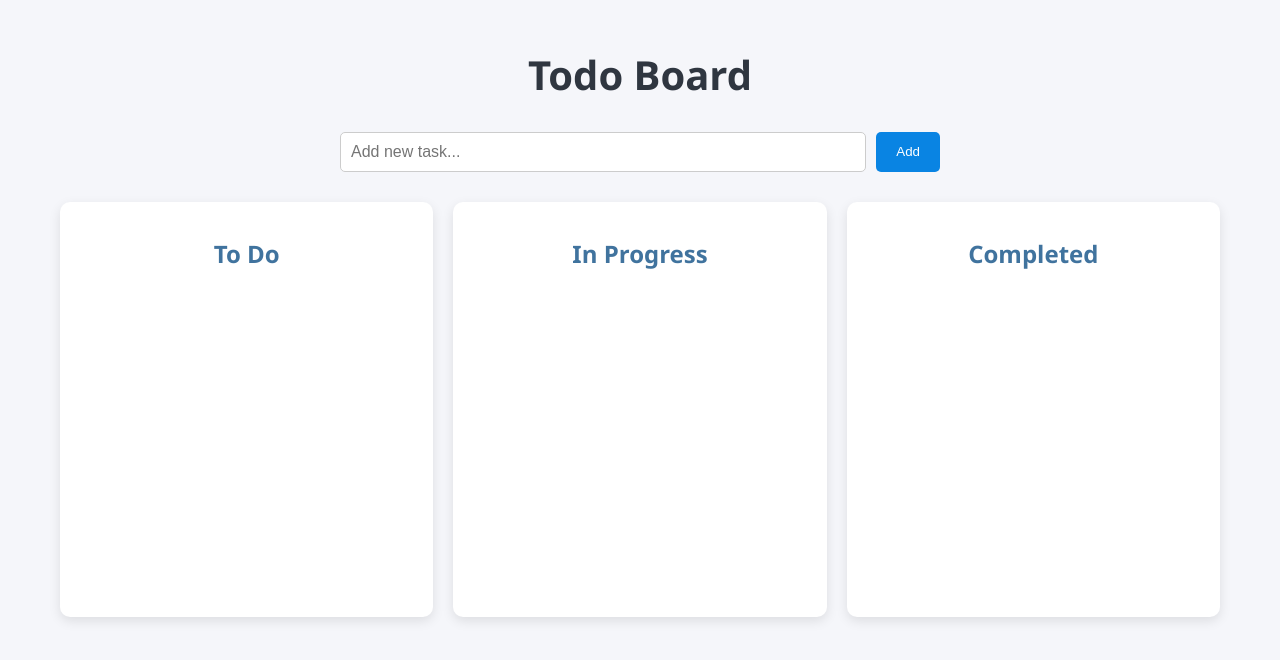
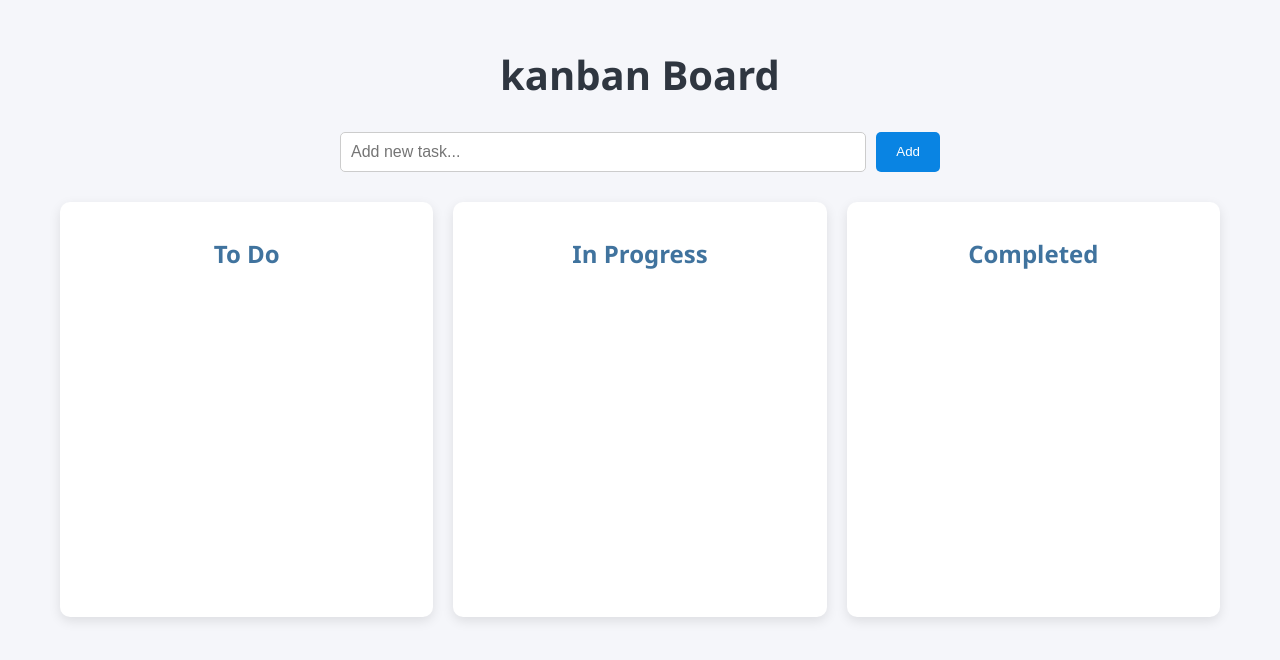
Before and after one commit to Kalyan5256/kanban, a plain HTML site: page index.html in a window 1280 px wide. Drawn offline with nearby package versions, Linux system fonts and the light colour scheme.

Commit message:
Update index.html

```diff
--- a/index.html
+++ b/index.html
@@ -14,7 +14,7 @@
     <script src="index.js" defer></script>
   </head>
   <body>
-    <h1 class="title">Todo Board</h1>
+    <h1 class="title">kanban Board</h1>
     <div class="task-input-global">
       <input type="text" id="new-task" placeholder="Add new task..." />
       <button id="add-task">Add</button>
```
